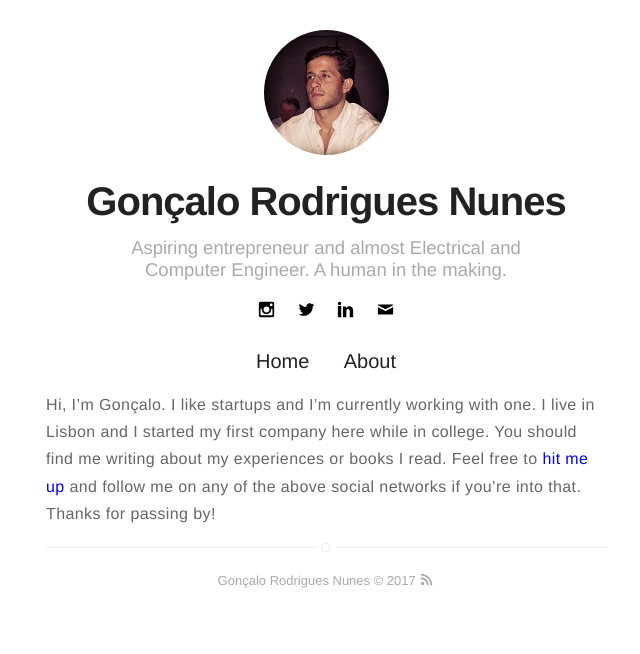
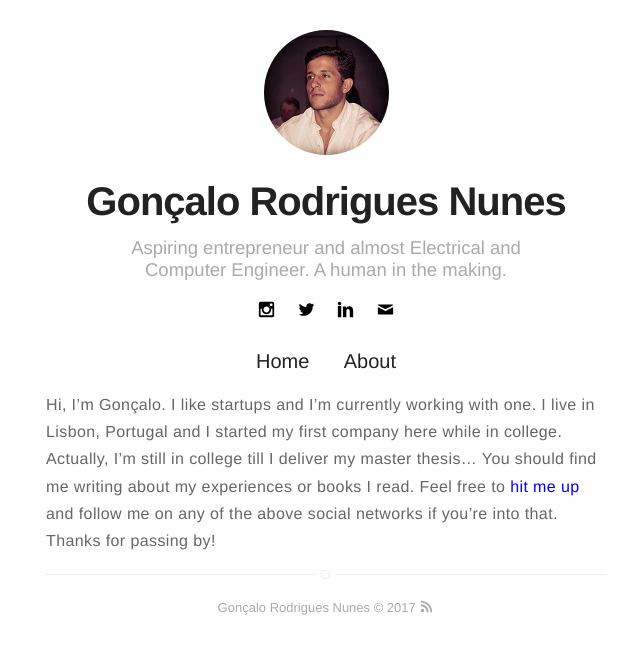
Before and after one commit to Gorbyy/gorbyy.github.io, a Jekyll site: the page built from about.md, in a window 1280 px wide. Shown: the top 654 px of the page, without its empty margins (314-954 px from the left). Built offline with Jekyll 4.4.1, drawn with Linux system fonts in a browser that asks for light colours.

Commit message:
About me tuning

```diff
--- a/about.md
+++ b/about.md
@@ -3,5 +3,5 @@ layout: page
 title: About
 ---
 
-Hi, I'm Gonçalo. I like startups and I'm currently working with one. I live in Lisbon and I started my first company here while in college. You should find me writing about my experiences or books I read. Feel free to [hit me up](mailto:goncalornunes@gmail.com) and follow me on any of the above social networks if you're into that.
+Hi, I'm Gonçalo. I like startups and I'm currently working with one. I live in Lisbon, Portugal and I started my first company here while in college. Actually, I'm still in college till I deliver my master thesis... You should find me writing about my experiences or books I read. Feel free to [hit me up](mailto:goncalornunes@gmail.com) and follow me on any of the above social networks if you're into that.
 Thanks for passing by!
```
